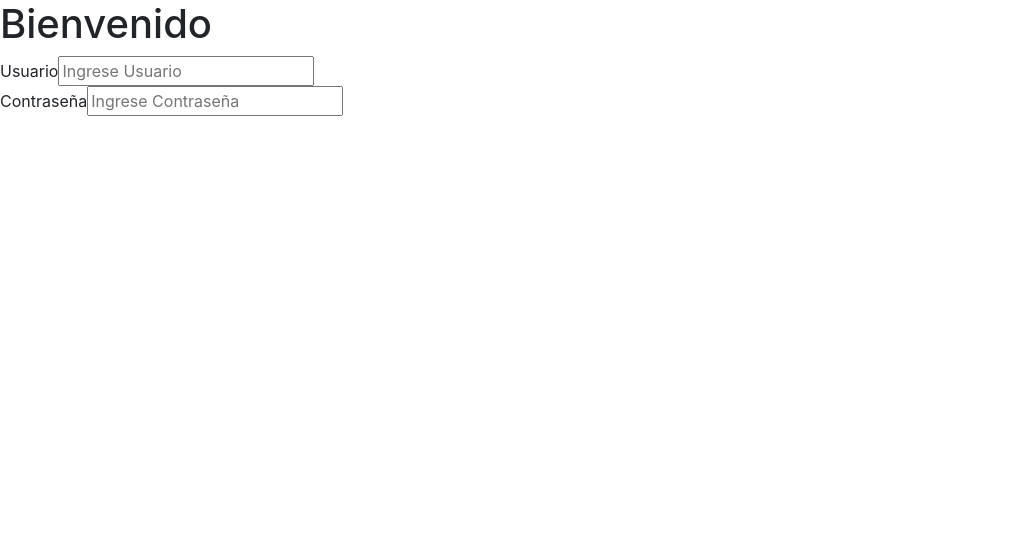
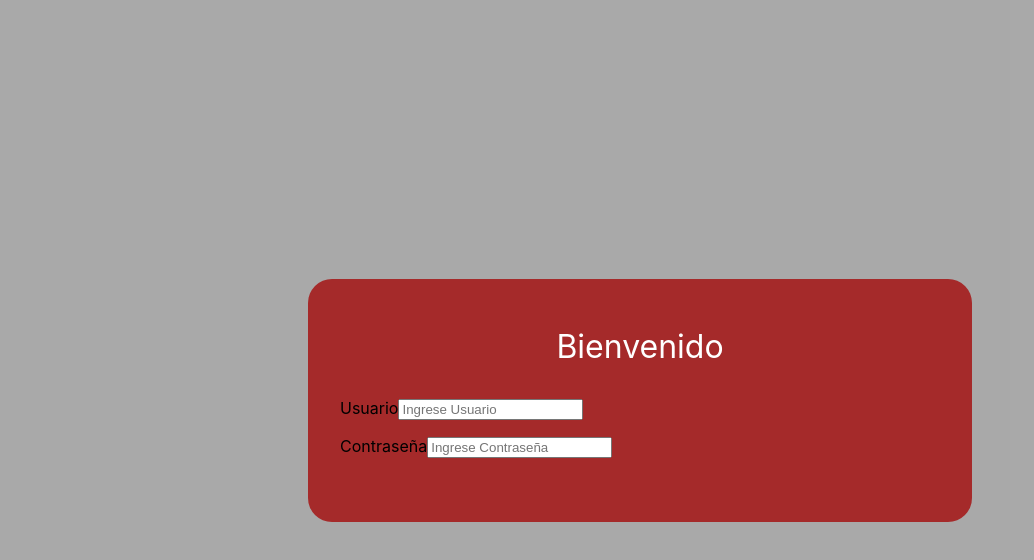
Before and after one commit to Marksolidor/React-login, a React (Create React App) app: page / in a window 1280 px wide. Shown: the top 560 px of the page, without its empty margins (0-1034 px from the left). Built offline with nearby package versions, Linux system fonts and the light colour scheme.

Commit message:
feat boxing display

```diff
--- a/public/index.html
+++ b/public/index.html
@@ -24,15 +24,6 @@
       work correctly both with client-side routing and a non-root public URL.
       Learn how to configure a non-root public URL by running `npm run build`.
     -->
-    <link
-      href="https://cdn.jsdelivr.net/npm/bootstrap@5.1.3/dist/css/bootstrap.min.css"
-      rel="stylesheet"
-    />
-    <script
-      src="https://cdn.jsdelivr.net/npm/bootstrap@5.1.3/dist/js/bootstrap.bundle.min.js"
-      integrity="sha384-ka7Sk0Gln4gmtz2MlQnikT1wXgYsOg+OMhuP+IlRH9sENBO0LRn5q+8nbTov4+1p"
-      crossorigin="anonymous"
-    ></script>
     <title>React App</title>
   </head>
   <body>
--- a/src/App.js
+++ b/src/App.js
@@ -1,4 +1,5 @@
 import { useState } from 'react';
+import './index.css'
 import Button from './components/Button';
 import Form from './components/Input';
 
@@ -18,7 +19,7 @@ const validarDatos = (e) => {
 <div className='full-image-container'>
   <div className='login-container'>
   <h1 className='login-title'>Bienvenido</h1>
-    <form onSubmit={validarDatos}>
+    <form className='form' onSubmit={validarDatos}>
       <Form
       setUser={setUser}
       setKey={setKey} />
--- a/src/index.css
+++ b/src/index.css
@@ -11,3 +11,38 @@ code {
   font-family: source-code-pro, Menlo, Monaco, Consolas, 'Courier New',
     monospace;
 }
+
+
+.full-image-container{
+  background-color: darkgrey;
+  height: 100vh;
+  width: 100vw;
+  background-size: cover;
+  background-position: center;
+  display: flex;
+  justify-content: center;
+  align-items: center;
+}
+
+.login-container {
+  background-color: brown;
+  padding: 3em 2em;
+  width: 80%;
+  max-width: 600px;
+  border-radius: 1.5em;
+}
+
+.login-title {
+  margin: 0;
+  color: white;
+  text-align: center;
+  font-size: 2rem;
+  font-weight: normal;
+}
+
+.form {
+  display: flex;
+  flex-direction: column;
+  gap: 1em;
+  margin-top: 2em;
+}
```
